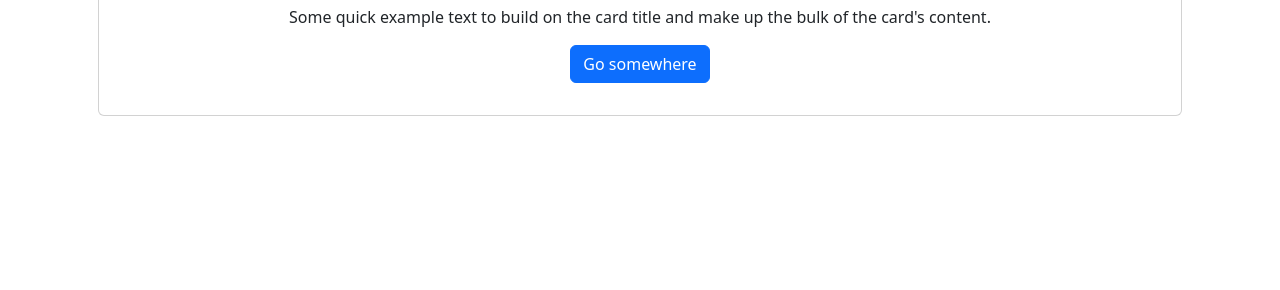
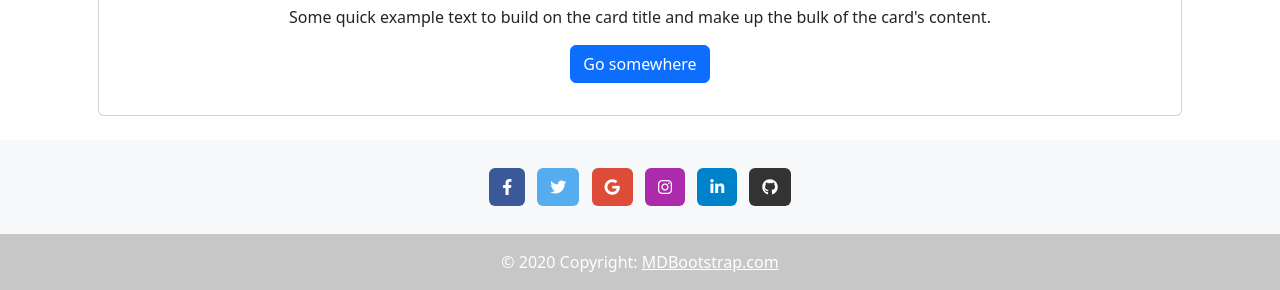
Before and after one commit to IanCist/Gallery, a plain HTML site: page index.html in a window 1280 px wide. Shown: the part 2906-3196 px from the top of the page. Before the commit the page ends 3046 px from the top, so only its background shows below. Drawn offline with nearby package versions, Linux system fonts and the light colour scheme.

Commit message:
added footer

```diff
--- a/index.html
+++ b/index.html
@@ -7,6 +7,7 @@
     <title> Monthly Website Gallery </title>
     <link href="https://cdn.jsdelivr.net/npm/bootstrap@5.3.2/dist/css/bootstrap.min.css" rel="stylesheet"
         integrity="sha384-T3c6CoIi6uLrA9TneNEoa7RxnatzjcDSCmG1MXxSR1GAsXEV/Dwwykc2MPK8M2HN" crossorigin="anonymous">
+        <link rel="stylesheet" href="https://cdnjs.cloudflare.com/ajax/libs/font-awesome/6.4.2/css/all.min.css">
     <link rel="stylesheet" href="style.css">
 </head>
 
@@ -101,7 +102,8 @@
                 <img src="https://picsum.photos/600/400" class="card-img-top" alt="...">
                 <div class="card-body text-center">
                     <h5 class="card-title">Card title</h5>
-      <p class="card-text">Some quick example text to build on the card title and make up the bulk of the card's content.</p>
+                    <p class="card-text">Some quick example text to build on the card title and make up the bulk of the
+                        card's content.</p>
                     <a href="#" class="btn btn-primary">Go somewhere</a>
                 </div>
             </div>
@@ -111,7 +113,8 @@
                 <img src="https://picsum.photos/600/400" class="card-img-top" alt="...">
                 <div class="card-body text-center">
                     <h5 class="card-title">Card title</h5>
-      <p class="card-text">Some quick example text to build on the card title and make up the bulk of the card's content.</p>
+                    <p class="card-text">Some quick example text to build on the card title and make up the bulk of the
+                        card's content.</p>
                     <a href="#" class="btn btn-primary">Go somewhere</a>
                 </div>
             </div>
@@ -121,7 +124,8 @@
                 <img src="https://picsum.photos/600/400" class="card-img-top" alt="...">
                 <div class="card-body text-center">
                     <h5 class="card-title">Card title</h5>
-      <p class="card-text">Some quick example text to build on the card title and make up the bulk of the card's content.</p>
+                    <p class="card-text">Some quick example text to build on the card title and make up the bulk of the
+                        card's content.</p>
                     <a href="#" class="btn btn-primary">Go somewhere</a>
                 </div>
             </div>
@@ -134,6 +138,77 @@
 
 
     </div>
+<!-- Footer -->
+<footer class="bg-light text-center text-white">
+    <!-- Grid container -->
+    <div class="container p-4 pb-0">
+      <!-- Section: Social media -->
+      <section class="mb-4">
+        <!-- Facebook -->
+        <a
+          class="btn text-white btn-floating m-1"
+          style="background-color: #3b5998;"
+          href="#!"
+          role="button"
+          ><i class="fab fa-facebook-f"></i
+        ></a>
+
+        <!-- Twitter -->
+        <a
+          class="btn text-white btn-floating m-1"
+          style="background-color: #55acee;"
+          href="#!"
+          role="button"
+          ><i class="fab fa-twitter"></i
+        ></a>
+
+        <!-- Google -->
+        <a
+          class="btn text-white btn-floating m-1"
+          style="background-color: #dd4b39;"
+          href="#!"
+          role="button"
+          ><i class="fab fa-google"></i
+        ></a>
+
+        <!-- Instagram -->
+        <a
+          class="btn text-white btn-floating m-1"
+          style="background-color: #ac2bac;"
+          href="#!"
+          role="button"
+          ><i class="fab fa-instagram"></i
+        ></a>
+
+        <!-- Linkedin -->
+        <a
+          class="btn text-white btn-floating m-1"
+          style="background-color: #0082ca;"
+          href="#!"
+          role="button"
+          ><i class="fab fa-linkedin-in"></i
+        ></a>
+        <!-- Github -->
+        <a
+          class="btn text-white btn-floating m-1"
+          style="background-color: #333333;"
+          href="#!"
+          role="button"
+          ><i class="fab fa-github"></i
+        ></a>
+      </section>
+      <!-- Section: Social media -->
+    </div>
+    <!-- Grid container -->
+
+    <!-- Copyright -->
+    <div class="text-center p-3" style="background-color: rgba(0, 0, 0, 0.2);">
+      © 2020 Copyright:
+      <a class="text-white" href="https://mdbootstrap.com/">MDBootstrap.com</a>
+    </div>
+    <!-- Copyright -->
+  </footer>
+<!-- Footer End -->
     <script src="https://cdn.jsdelivr.net/npm/bootstrap@5.3.2/dist/js/bootstrap.bundle.min.js"
         integrity="sha384-C6RzsynM9kWDrMNeT87bh95OGNyZPhcTNXj1NW7RuBCsyN/o0jlpcV8Qyq46cDfL"
         crossorigin="anonymous"></script>
```
Lines whose indentation alone changed are shown as unchanged.
